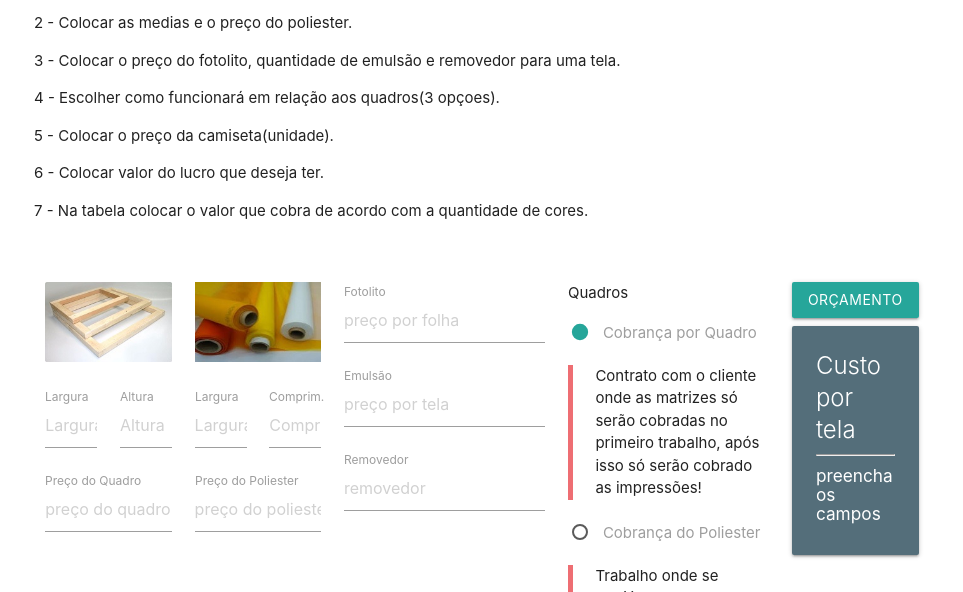
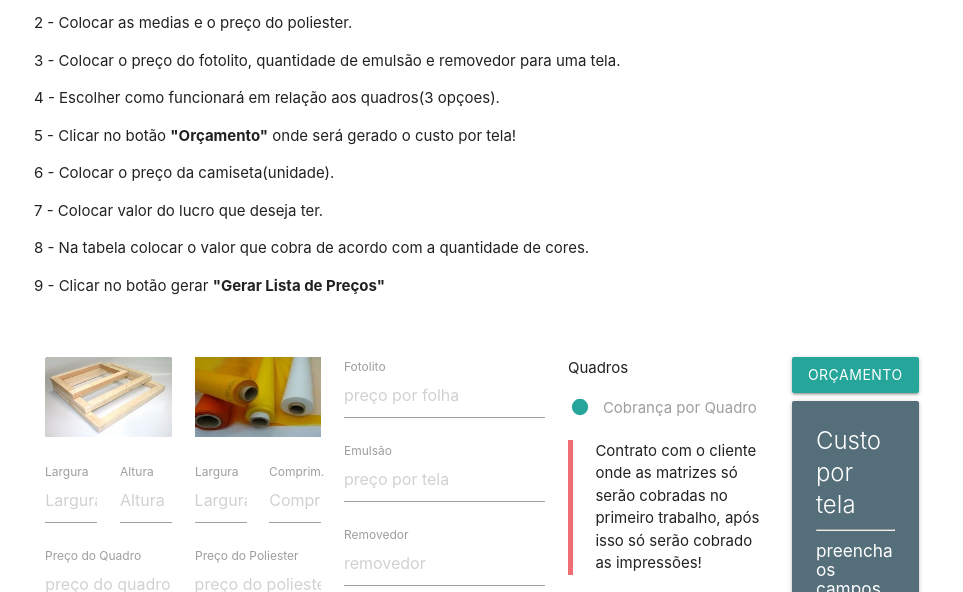
Before and after one commit to Leandro-Lopes/pricelist, a plain HTML site: page index.html in a window 1280 px wide. Shown: the part 205-797 px from the top of the page, without its empty margins (158-1121 px from the left). Drawn offline with Linux system fonts and the light colour scheme.

Commit message:
instruções 2

```diff
--- a/index.html
+++ b/index.html
@@ -82,9 +82,11 @@
   <p>2 - Colocar as medias e o preço do poliester.</p>
   <p>3 - Colocar o preço do fotolito, quantidade de emulsão e removedor para uma tela.</p>
   <p>4 - Escolher como funcionará em relação aos quadros(3 opçoes).</p>
-  <p>5 - Colocar o preço da camiseta(unidade).</p>
-  <p>6 - Colocar valor do lucro que deseja ter.</p>
-  <p>7 - Na tabela colocar o valor que cobra de acordo com a quantidade de cores.</p>
+  <p>5 - Clicar no botão <b>"Orçamento"</b> onde será gerado o custo por tela!</p>
+  <p>6 - Colocar o preço da camiseta(unidade).</p>
+  <p>7 - Colocar valor do lucro que deseja ter.</p>
+  <p>8 - Na tabela colocar o valor que cobra de acordo com a quantidade de cores.</p>
+  <p>9 - Clicar no botão gerar <b>"Gerar Lista de Preços"</b></p>
   <br><br>
  <div class="row">
 
```
